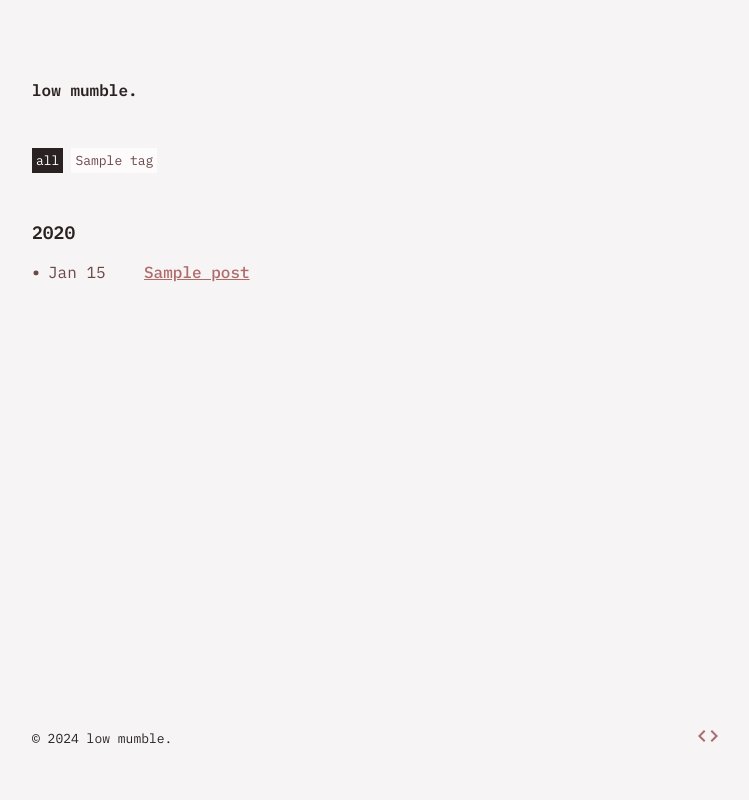
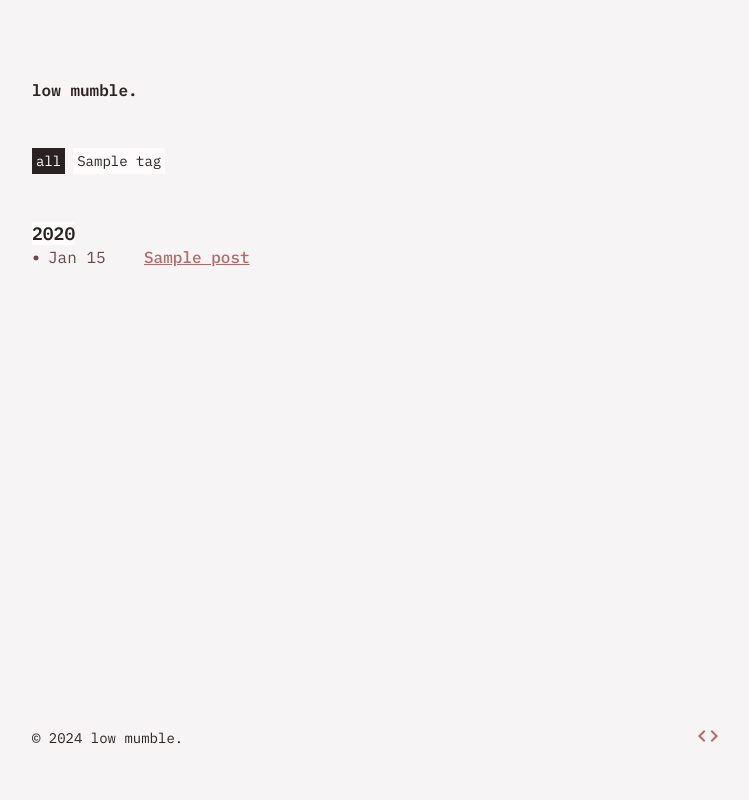
Before and after one commit to nmsalvatore/lowmumble, a Django app: page / in a window 1280 px wide. Shown: the whole page, without its empty margins (264-1013 px from the left). Run offline with Django 5.2, Linux system fonts and the light colour scheme; tables that the repository leaves empty hold one stand-in row (values such as "Sample post"); style sheets or scripts are compiled from the project's sources; parts of the project's set-up code (start-up, migrations or seed data) failed here and were passed over; some libraries are stand-ins or nearby versions.

Commit message:
style: some cool stuff

```diff
--- a/blog/static/blog/css/blog.css
+++ b/blog/static/blog/css/blog.css
@@ -313,7 +313,7 @@ code:not(pre code),
 pre:has(code) {
     font-family: "IBM Plex Mono", monospace;
     font-size: var(--font-size-2);
-    background: hsl(210 40% 99%);
+    background: var(--color-light);
     color: var(--color-darkest);
 }
 
@@ -385,7 +385,7 @@ a.tag {
 
 .tag {
     background: hsl(0 40% 99%);
-    color: var(--color-dark);
+    color: var(--color-darkest);
     cursor: default;
     font-size: var(--font-size-2);
     font-weight: 400;
--- a/static/core/css/main.css
+++ b/static/core/css/main.css
@@ -6,7 +6,7 @@
     --size-4: 3rem;
     --size-5: 5rem;
     --font-size-1: 1rem;
-    --font-size-2: 0.8125rem;
+    --font-size-2: 0.875rem;
     --color-opaque: rgba(0, 0, 0, 0.07);
     --color-darkest: hsl(0 10% 15%);
     --color-dark: hsl(0 20% 35%);
@@ -69,7 +69,9 @@ h3,
 h4,
 h5,
 h6 {
+    background: hsl(0 40% 99%);
     color: var(--color-darkest);
+    display: inline;
     font-size: 1.125rem;
     font-weight: bold;
     margin-top: var(--size-3);
```
